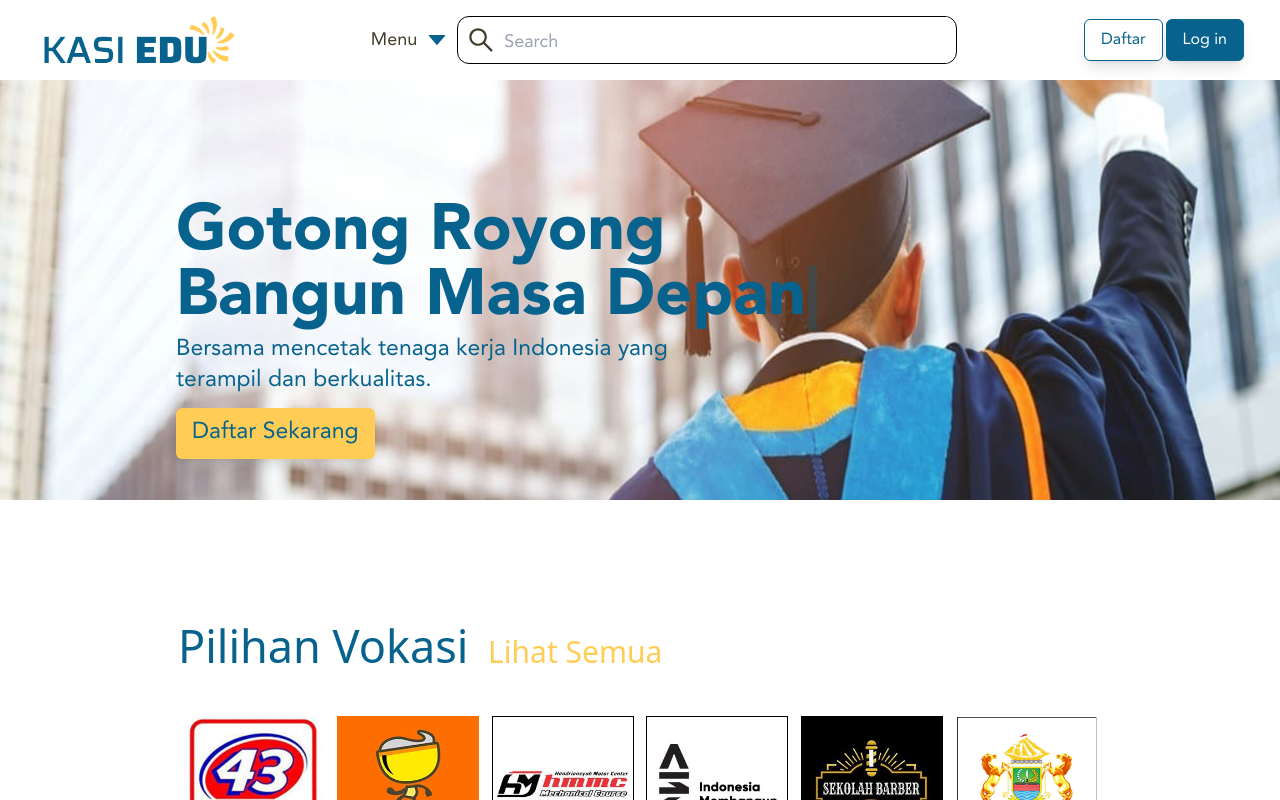
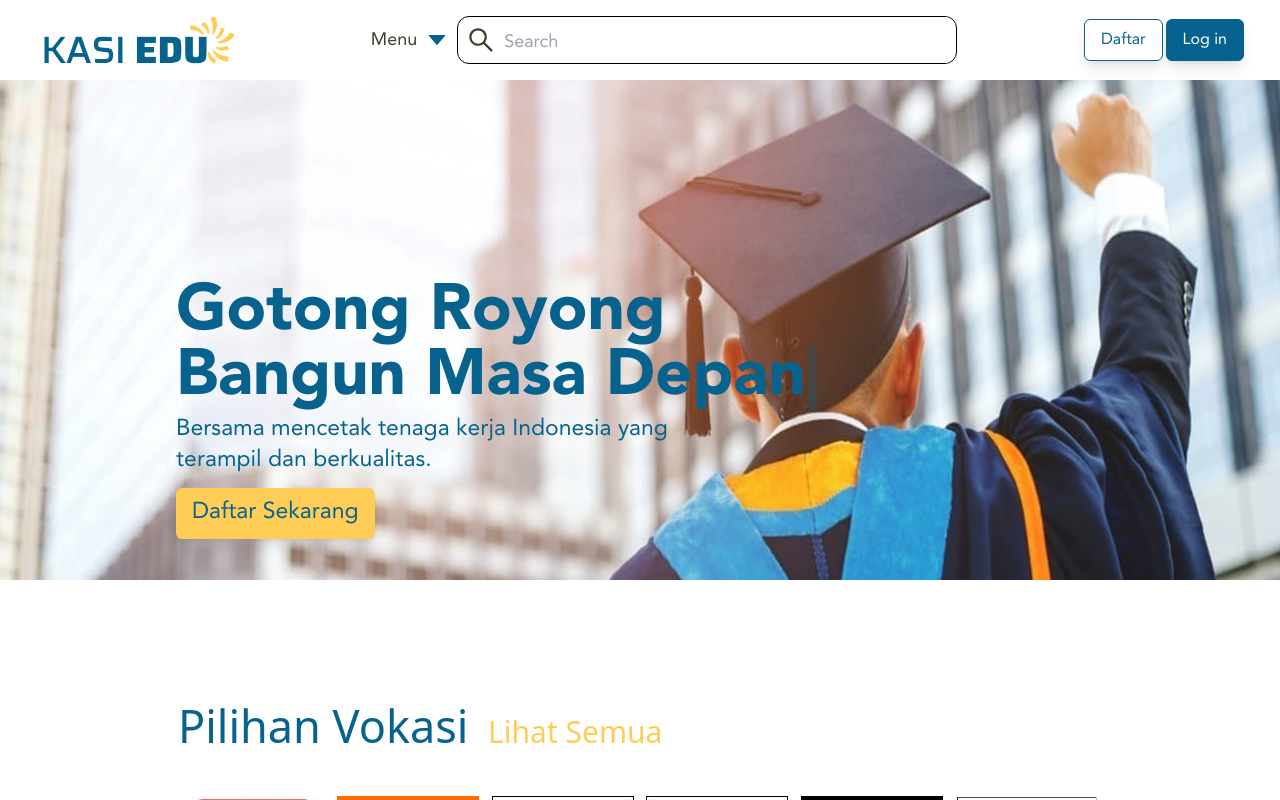
Before and after one commit to pisangGoreng/kita_edu_FE, a React (Create React App) app: page / in a window 1280 px wide. Shown: the top 800 px of the page. Built offline with nearby package versions, Linux system fonts and the light colour scheme.

Commit message:
enhance banner & add vocation page

```diff
--- a/src/App.js
+++ b/src/App.js
@@ -2,13 +2,21 @@ import React from "react"
 import { Routes, Route } from "react-router-dom"
 import Home from "./pages/Home"
 import Login from "./pages/Login"
+import Navbar from "./components/Navbar"
+import Vocations from "./pages/Vocations"
 
 function App() {
   return (
-    <Routes>
-      <Route path="/" element={<Home />} />
-      <Route path="/login" element={<Login />} />
-    </Routes>
+    <>
+      <Navbar />
+      <div className="pt-20">
+        <Routes>
+          <Route path="/" element={<Home />} />
+          <Route path="/vocation" element={<Vocations />} />
+          <Route path="/login" element={<Login />} />
+        </Routes>
+      </div>
+    </>
   )
 }
 
--- a/src/components/Banner.jsx
+++ /dev/null
@@ -1,38 +0,0 @@
-import React from "react"
-import Typed from "react-typed"
-import { LazyLoadImage } from "react-lazy-load-image-component"
-import "react-lazy-load-image-component/src/effects/blur.css"
-
-export default function Banner() {
-  return (
-    <div className="flex bg-[#07638d] font-avenir text-[#07638d]">
-      <img
-        src={require("../assets/images/banner-1.png")}
-        alt={"image.alt"}
-        style={{
-          width: "100%",
-          height: "500px",
-          backgroundRepeat: "no-repeat",
-          backgroundSize: "cover",
-        }}
-      />
-
-      <div className="w-[700px] text-[23px] absolute mt-[200px] mx-44">
-        <Typed
-          className="text-[65px] font-black leading-none font-avenirblack"
-          strings={["Gotong Royong Bangun Masa Depan"]}
-          typeSpeed={80}
-        />
-
-        <p className="mt-2 leading-none">
-          Bersama mencetak tenaga kerja Indonesia yang
-        </p>
-        <p className="mt-2 leading-none">terampil dan berkualitas.</p>
-
-        <button className="px-4 mt-4 py-2 bg-[#ffcd56]  rounded-md focus:ring-0 shadow-lg transform active:scale-75 transition-transform outline-0">
-          Daftar Sekarang
-        </button>
-      </div>
-    </div>
-  )
-}
--- /dev/null
+++ b/src/components/elements/Banner.jsx
@@ -0,0 +1,49 @@
+import React from "react"
+import Typed from "react-typed"
+import { LazyLoadImage } from "react-lazy-load-image-component"
+import "react-lazy-load-image-component/src/effects/blur.css"
+
+export default function Banner(props) {
+  const {
+    headerText,
+    imagePath,
+    text,
+    isShowButton,
+    containerClassName,
+    bannerImage,
+  } = props
+  return (
+    <div className="flex bg-[#07638d] font-avenir text-[#07638d]">
+      <img
+        src={bannerImage}
+        alt={"image.alt"}
+        style={{
+          width: "100%",
+          height: "500px",
+          backgroundRepeat: "no-repeat",
+          backgroundSize: "cover",
+        }}
+      />
+
+      <div
+        className={`w-[700px] text-[23px] absolute mt-[200px] mx-44 ${containerClassName}`}
+      >
+        <Typed
+          className="text-[65px] font-black leading-none font-avenirblack"
+          strings={[headerText]}
+          typeSpeed={80}
+        />
+
+        {text.map((text, index) => {
+          return <p className="mt-2 leading-none">{text}</p>
+        })}
+
+        {isShowButton && (
+          <button className="px-4 mt-4 py-2 bg-[#ffcd56] rounded-md focus:ring-0 shadow-lg transform active:scale-75 transition-transform outline-0">
+            Daftar Sekarang
+          </button>
+        )}
+      </div>
+    </div>
+  )
+}
--- a/src/pages/Home.jsx
+++ b/src/pages/Home.jsx
@@ -1,18 +1,26 @@
 import React from "react"
-import Banner from "../components/Banner"
+import Banner from "../components/elements/Banner"
 import ClassRecomendation from "../components/ClassRecomendation"
-import Navbar from "../components/Navbar"
+// import Navbar from "../components/Navbar"
 import VocationsShowcase from "../components/VocationsShowcase"
 import StudentRecomendation from "../components/StudentRecomendation"
 import PreTest from "../components/PreTest"
 import Partners from "../components/Partners"
 import Footer from "../components/sections/Footer"
+import homeBanner from "../assets/images/banner/home-banner.png"
 
 export default function Home() {
   return (
     <div>
-      <Navbar />
-      <Banner />
+      <Banner
+        headerText={"Gotong Royong Bangun Masa Depan"}
+        text={[
+          "Bersama mencetak tenaga kerja Indonesia yang",
+          "terampil dan berkualitas.",
+        ]}
+        isShowButton={true}
+        bannerImage={homeBanner}
+      />
 
       <div className="">
         <VocationsShowcase />
--- /dev/null
+++ b/src/pages/Vocations.jsx
@@ -0,0 +1,17 @@
+import React from "react"
+import Banner from "../components/elements/Banner"
+import vocationsBanner from "../assets/images/banner/vocations-banner.png"
+
+export default function Vocations() {
+  return (
+    <div>
+      <Banner
+        headerText={"Pendanaan Sosial Pendidikan Indonesia"}
+        text={["Gotong Royong Pendanaan Pendidikan Vokasi Indonesia"]}
+        isShowButton={false}
+        containerClassName={"flex flex-col items-start justify-end mt-[280px]"}
+        bannerImage={vocationsBanner}
+      />
+    </div>
+  )
+}
```
Also changed, not shown: src/assets/images/banner/home-banner.png (renamed from src/assets/images/banner-1.png), src/assets/images/banner/vocations-banner.png (added).
